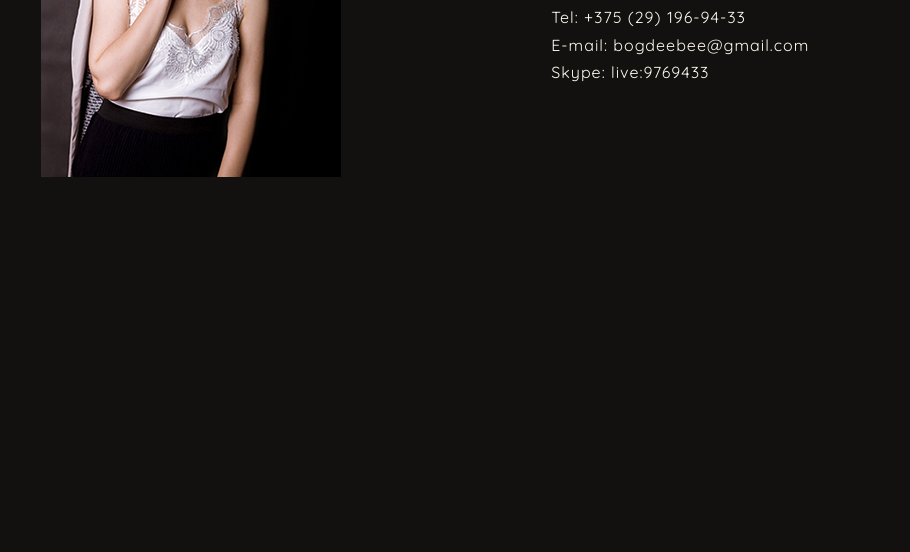
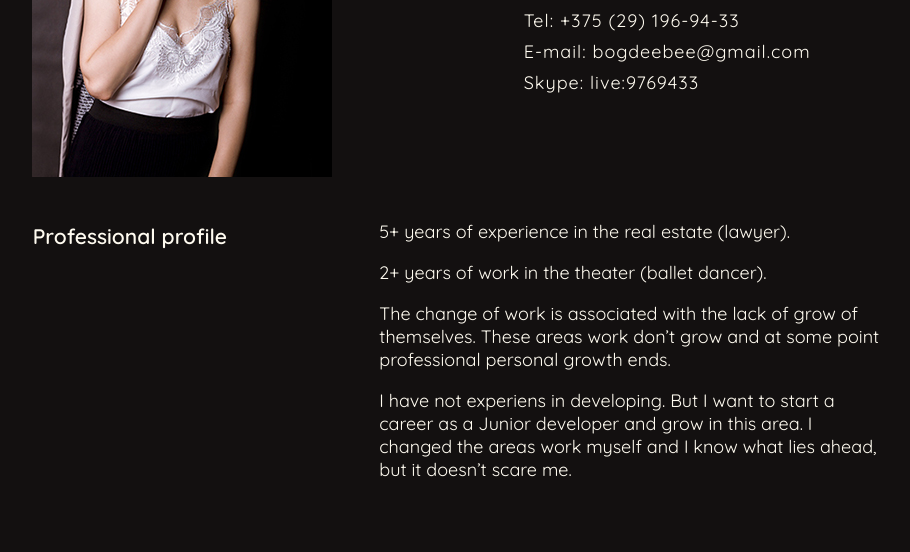
Before and after one commit to bogdeebee/rsschool-cv, a plain HTML site: page index.html in a window 1280 px wide. Shown: the part 248-800 px from the top of the page, without its empty margins (184-1094 px from the left). Drawn offline with Linux system fonts and the light colour scheme.

Commit message:
feat: add article about professions

```diff
--- a/index.html
+++ b/index.html
@@ -23,6 +23,29 @@
       </div>
     </header>
 
+    <main>
+
+      <div class="article">
+        <h3>Professional profile</h3>
+        <div class="article-text">
+          <p>5+ years of experience in the real estate (lawyer).</p>
+
+          <p>2+ years of work in the theater (ballet dancer).</p>
+
+          <p>The change of work is associated with the lack of grow of themselves.
+          These areas work don’t grow and at some point professional personal growth ends.</p>
+
+          <p>I have not experiens in developing.
+          But I want to start a career as a Junior developer and grow in this area.
+          I changed the areas work myself and I know what lies ahead, but it doesn’t scare me.</p>
+        </div>
+      </div>
+
+      <div></div>
+      <div></div>
+      <div></div>
+
+    </main>
 
   </div>
 </body>
--- a/style.css
+++ b/style.css
@@ -3,6 +3,7 @@ body {
   background-color: #131010;
   color: #FFFBF0;
   font-family: 'Quicksand', sans-serif;
+  font-size: 18px;
 }
 
 .wrapper {
@@ -31,6 +32,28 @@ h2 {
   margin-top: 0;
 }
 
+h3 {
+margin-right: 15px;
+}
+
 .header-contacts {
   line-height: 1.7em;
 }
+
+main {
+  display: flex;
+  flex-direction: column;
+  margin: 25px auto;
+  padding: 0 20px;
+}
+
+.article {
+  display: flex;
+  flex-direction: row;
+  justify-content: space-around;
+  flex-wrap: wrap;
+}
+
+.article-text {
+  max-width: 500px;
+}
```
